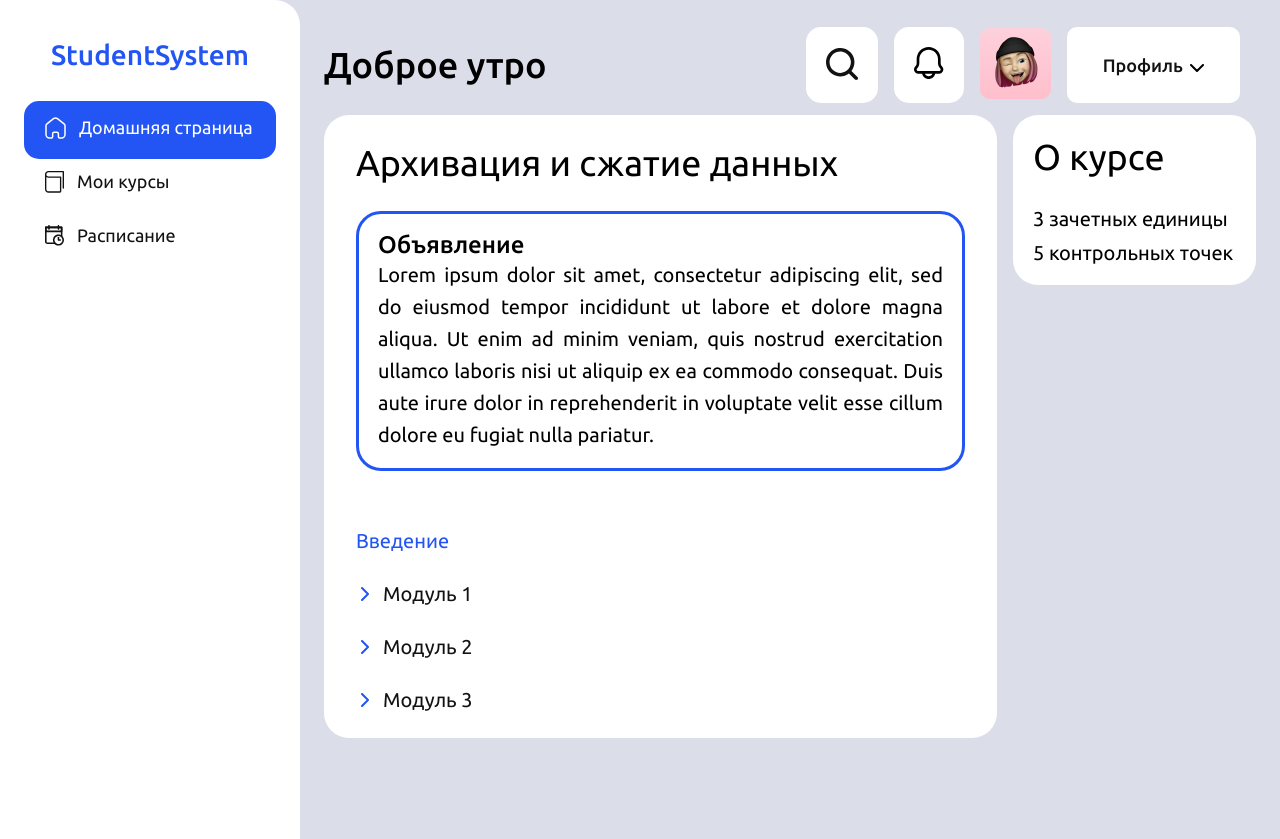
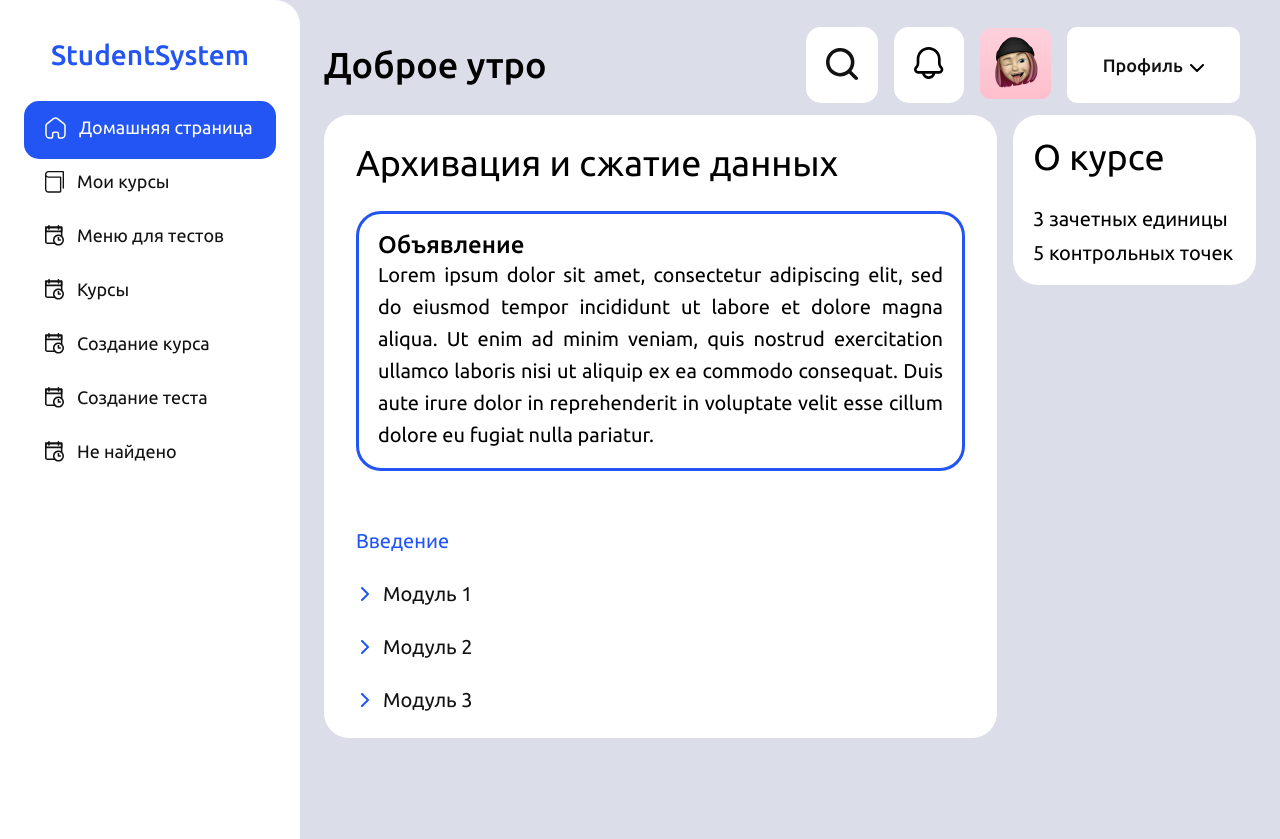
Before and after one commit to Student-developments-Inc/stusy, a Vue app in the folder stusy-ui/: page /courses in a window 1280 px wide. Built offline with nearby package versions, Linux system fonts and the light colour scheme; no server answers.

Commit message:
feat: Добавил пункты в боковое меню для тестов

```diff
--- a/stusy-ui/src/components/AsideMenu.vue
+++ b/stusy-ui/src/components/AsideMenu.vue
@@ -1,7 +1,7 @@
 <template>
   <aside id="menuVertical">
     <h1>
-      <router-link to="/home">StudentSystem</router-link>
+      <router-link to="/home" v-on:click="[status='home']">StudentSystem</router-link>
     </h1>
     <ol>
       <li>
@@ -25,7 +25,39 @@
           <div class="LeftMenu_icon">
             <img src="@/assets/calendar.svg">
           </div>
-          <span>Расписание</span>
+          <span>Меню для тестов</span>
+        </router-link>
+      </li>
+      <li>
+        <router-link to="/courses" v-bind:id="[status==='timetable'?'active':'']" v-on:click="[status='timetable']">
+          <div class="LeftMenu_icon">
+            <img src="@/assets/calendar.svg">
+          </div>
+          <span>Курсы</span>
+        </router-link>
+      </li>
+      <li>
+        <router-link to="/creatingCourses" v-bind:id="[status==='timetable'?'active':'']" v-on:click="[status='timetable']">
+          <div class="LeftMenu_icon">
+            <img src="@/assets/calendar.svg">
+          </div>
+          <span>Создание курса</span>
+        </router-link>
+      </li>
+      <li>
+        <router-link to="/creatingTest" v-bind:id="[status==='timetable'?'active':'']" v-on:click="[status='timetable']">
+          <div class="LeftMenu_icon">
+            <img src="@/assets/calendar.svg">
+          </div>
+          <span>Создание теста</span>
+        </router-link>
+      </li>
+      <li>
+        <router-link to="/asdasd" v-bind:id="[status==='timetable'?'active':'']" v-on:click="[status='timetable']">
+          <div class="LeftMenu_icon">
+            <img src="@/assets/calendar.svg">
+          </div>
+          <span>Не найдено</span>
         </router-link>
       </li>
     </ol>
```
